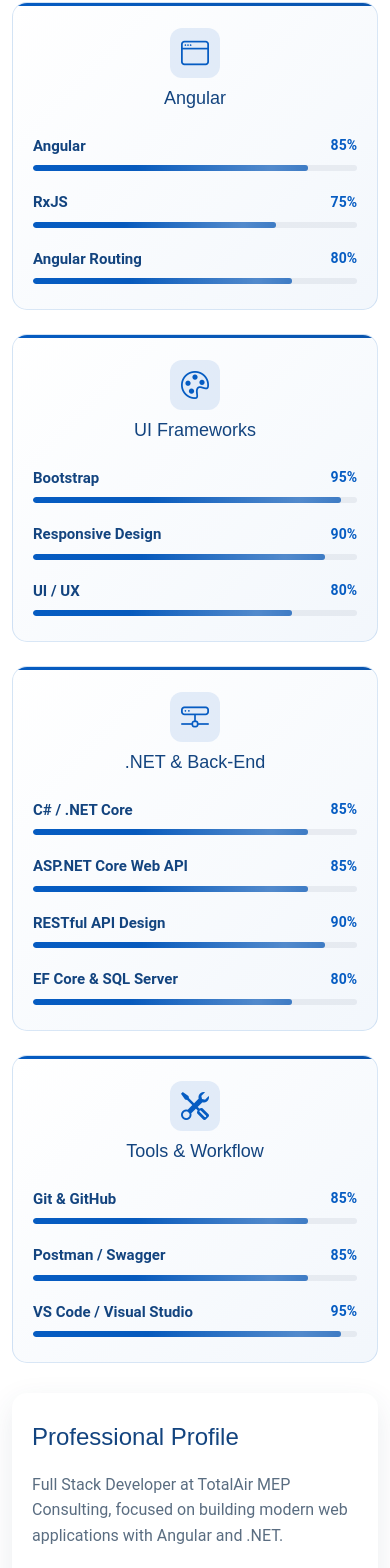
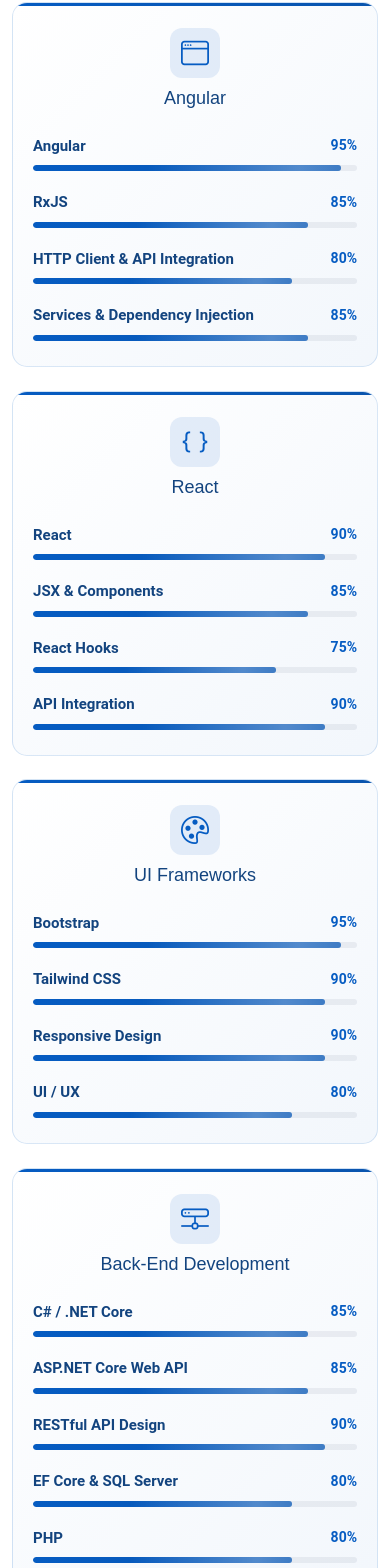
Before and after one commit to AdhamSakoury/My-Portfolio, an Angular app: page / in a window 390 px wide. Shown: the part 4867-6435 px from the top of the page. Built offline with nearby package versions, Linux system fonts and the light colour scheme.

Commit message:
fix: update skill percentages and descriptions in skills section; enhance media query for container width

```diff
--- a/public/assets/css/main.css
+++ b/public/assets/css/main.css
@@ -49,6 +49,17 @@
   }
 }
 
+@media (min-width: 1600px) {
+  .container,
+  .container-sm,
+  .container-md,
+  .container-lg,
+  .container-xl,
+  .container-xxl {
+    width: calc(100% - clamp(32px, 3vw, 96px));
+  }
+}
+
 /* Color Presets - These classes override global colors when applied to any section or element, providing reuse of the sam color scheme. */
 
 .light-background {
--- a/src/components/skills/skills.html
+++ b/src/components/skills/skills.html
@@ -88,6 +88,21 @@
                   <div class="skill-item">
                     <div class="skill-info">
                       <span class="skill-name">Angular</span>
+                      <span class="skill-percentage">95%</span>
+                    </div>
+
+                    <div class="skill-bar progress">
+                      <div
+                        class="progress-bar"
+                        role="progressbar"
+                        style="width:95%">
+                      </div>
+                    </div>
+                  </div>
+
+                  <div class="skill-item">
+                    <div class="skill-info">
+                      <span class="skill-name">RxJS</span>
                       <span class="skill-percentage">85%</span>
                     </div>
 
@@ -102,22 +117,7 @@
 
                   <div class="skill-item">
                     <div class="skill-info">
-                      <span class="skill-name">RxJS</span>
-                      <span class="skill-percentage">75%</span>
-                    </div>
-
-                    <div class="skill-bar progress">
-                      <div
-                        class="progress-bar"
-                        role="progressbar"
-                        style="width:75%">
-                      </div>
-                    </div>
-                  </div>
-
-                  <div class="skill-item">
-                    <div class="skill-info">
-                      <span class="skill-name">Angular Routing</span>
+                      <span class="skill-name">HTTP Client &amp; API Integration</span>
                       <span class="skill-percentage">80%</span>
                     </div>
 
@@ -130,13 +130,110 @@
                     </div>
                   </div>
 
+                  <div class="skill-item">
+                    <div class="skill-info">
+                      <span class="skill-name">Services &amp; Dependency Injection</span>
+                      <span class="skill-percentage">85%</span>
+                    </div>
+
+                    <div class="skill-bar progress">
+                      <div
+                        class="progress-bar"
+                        role="progressbar"
+                        style="width:85%"
+                        aria-valuenow="80">
+                      </div>
+                    </div>
+                  </div>
+
+                </div>
+
+              </div>
+            </div>
+
+            <!-- React -->
+            <div class="col-md-6" data-aos="flip-left" data-aos-delay="400">
+              <div class="skill-card">
+
+                <div class="skill-header">
+                  <i class="bi bi-braces"></i>
+                  <h3>React</h3>
+                </div>
+
+                <div class="skills-animation">
+
+                  <div class="skill-item">
+                    <div class="skill-info">
+                      <span class="skill-name">React</span>
+                      <span class="skill-percentage">90%</span>
+                    </div>
+
+                    <div class="skill-bar progress">
+                      <div
+                        class="progress-bar"
+                        role="progressbar"
+                        style="width:90%"
+                        aria-valuenow="80">
+                      </div>
+                    </div>
+                  </div>
+
+                  <div class="skill-item">
+                    <div class="skill-info">
+                      <span class="skill-name">JSX &amp; Components</span>
+                      <span class="skill-percentage">85%</span>
+                    </div>
+
+                    <div class="skill-bar progress">
+                      <div
+                        class="progress-bar"
+                        role="progressbar"
+                        style="width:85%"
+                        aria-valuenow="75">
+                      </div>
+                    </div>
+                  </div>
+
+                  <div class="skill-item">
+                    <div class="skill-info">
+                      <span class="skill-name">React Hooks</span>
+                      <span class="skill-percentage">75%</span>
+                    </div>
+
+                    <div class="skill-bar progress">
+                      <div
+                        class="progress-bar"
+                        role="progressbar"
+                        style="width:75%"
+                        aria-valuenow="75">
+                      </div>
+                    </div>
+                  </div>
+
+
+                  <div class="skill-item">
+                    <div class="skill-info">
+                      <span class="skill-name">API Integration</span>
+                      <span class="skill-percentage">90%</span>
+                    </div>
+
+                    <div class="skill-bar progress">
+                      <div
+                        class="progress-bar"
+                        role="progressbar"
+                        style="width:90%"
+                        aria-valuenow="75">
+                      </div>
+                    </div>
+                  </div>
+
                 </div>
 
               </div>
             </div>
 
             <!-- UI -->
-            <div class="col-md-6" data-aos="flip-left" data-aos-delay="400">
+            <div class="col-md-6" data-aos="flip-left" data-aos-delay="500">
               <div class="skill-card">
 
                 <div class="skill-header">
@@ -157,6 +254,22 @@
                         class="progress-bar"
                         role="progressbar"
                         style="width:95%">
+                      </div>
+                    </div>
+                  </div>
+
+                  <div class="skill-item">
+                    <div class="skill-info">
+                      <span class="skill-name">Tailwind CSS</span>
+                      <span class="skill-percentage">90%</span>
+                    </div>
+
+                    <div class="skill-bar progress">
+                      <div
+                        class="progress-bar"
+                        role="progressbar"
+                        style="width:90%"
+                        aria-valuenow="85">
                       </div>
                     </div>
                   </div>
@@ -196,13 +309,13 @@
               </div>
             </div>
 
-            <!-- .NET & Backend -->
-            <div class="col-md-6" data-aos="flip-left" data-aos-delay="450">
+            <!-- Backend -->
+            <div class="col-md-6" data-aos="flip-left" data-aos-delay="550">
               <div class="skill-card">
 
                 <div class="skill-header">
                   <i class="bi bi-hdd-network"></i>
-                  <h3>.NET & Back-End</h3>
+                  <h3>Back-End Development</h3>
                 </div>
 
                 <div class="skills-animation">
@@ -267,13 +380,29 @@
                     </div>
                   </div>
 
+                  <div class="skill-item">
+                    <div class="skill-info">
+                      <span class="skill-name">PHP</span>
+                      <span class="skill-percentage">80%</span>
+                    </div>
+
+                    <div class="skill-bar progress">
+                      <div
+                        class="progress-bar"
+                        role="progressbar"
+                        style="width:80%"
+                        aria-valuenow="80">
+                      </div>
+                    </div>
+                  </div>
+
                 </div>
 
               </div>
             </div>
 
             <!-- Tools -->
-            <div class="col-md-6" data-aos="flip-left" data-aos-delay="500">
+            <div class="col-md-6" data-aos="flip-left" data-aos-delay="600">
               <div class="skill-card">
 
                 <div class="skill-header">
@@ -348,7 +477,7 @@
 
           <p>
             Full Stack Developer at TotalAir MEP Consulting, focused on building modern
-            web applications with Angular and .NET.
+            web applications with Angular, React, .NET, and PHP.
           </p>
 
           <div class="summary-stats">
@@ -413,9 +542,9 @@
           <div class="technology-tags">
             <span>.NET Core</span>
             <span>ASP.NET Core</span>
+            <span>PHP</span>
             <span>RESTful APIs</span>
             <span>EF Core</span>
-            <span>Laravel</span>
           </div>
         </article>
       </div>
--- a/src/index.html
+++ b/src/index.html
@@ -5,8 +5,8 @@
   <title>Adham Raafat Sakoury | Full Stack Developer</title>
   <base href="/">
   <meta name="viewport" content="width=device-width, initial-scale=1">
-  <meta name="description" content="Portfolio of Adham Raafat Sakoury, a software developer building Angular, .NET Core, ASP.NET Core, C#, RESTful APIs, and responsive web applications.">
-  <meta name="keywords" content="Adham Raafat Sakoury, Adham Sakoury, front-end developer, .NET developer, ASP.NET Core, C#, RESTful APIs, Angular developer, TypeScript, JavaScript, SQL Server, portfolio, Alexandria Egypt">
+  <meta name="description" content="Portfolio of Adham Raafat Sakoury, a software developer building Angular, React, .NET Core, PHP, RESTful APIs, and responsive web applications.">
+  <meta name="keywords" content="Adham Raafat Sakoury, Adham Sakoury, front-end developer, .NET developer, ASP.NET Core, C#, PHP, React developer, RESTful APIs, Angular developer, TypeScript, JavaScript, SQL Server, portfolio, Alexandria Egypt">
   <meta name="author" content="Adham Raafat Sakoury">
   <meta name="robots" content="index, follow">
   <meta name="google-site-verification" content="87lgB1EBdyZ-llxEu-OgeE4zcfAQZhge2GVaKDGdSNY">
@@ -14,13 +14,13 @@
   <link rel="icon" type="image/png" href="favicon1.png">
   <meta property="og:type" content="website">
   <meta property="og:title" content="Adham Raafat Sakoury | Full Stack Developer">
-  <meta property="og:description" content="Explore Adham Raafat Sakoury's full-stack portfolio, featuring Angular, .NET Core, RESTful APIs, and modern responsive projects.">
+  <meta property="og:description" content="Explore Adham Raafat Sakoury's full-stack portfolio, featuring Angular, React, .NET Core, PHP, RESTful APIs, and modern responsive projects.">
   <meta property="og:url" content="https://celadon-brioche-990015.netlify.app/">
   <meta property="og:image" content="https://celadon-brioche-990015.netlify.app/assets/img/adham.jpg">
   <meta property="og:site_name" content="Adham Raafat Sakoury Portfolio">
   <meta name="twitter:card" content="summary_large_image">
   <meta name="twitter:title" content="Adham Raafat Sakoury | Full Stack Developer">
-  <meta name="twitter:description" content="Full-stack portfolio featuring Angular, .NET Core, ASP.NET Core RESTful APIs, and responsive web apps.">
+  <meta name="twitter:description" content="Full-stack portfolio featuring Angular, React, .NET Core, PHP, RESTful APIs, and responsive web apps.">
   <meta name="twitter:image" content="https://celadon-brioche-990015.netlify.app/assets/img/adham.jpg">
   <script type="application/ld+json">
     {
@@ -42,6 +42,8 @@
       ],
       "knowsAbout": [
         "Angular",
+        "React",
+        "PHP",
         ".NET Core",
         "ASP.NET Core",
         "C#",
```
